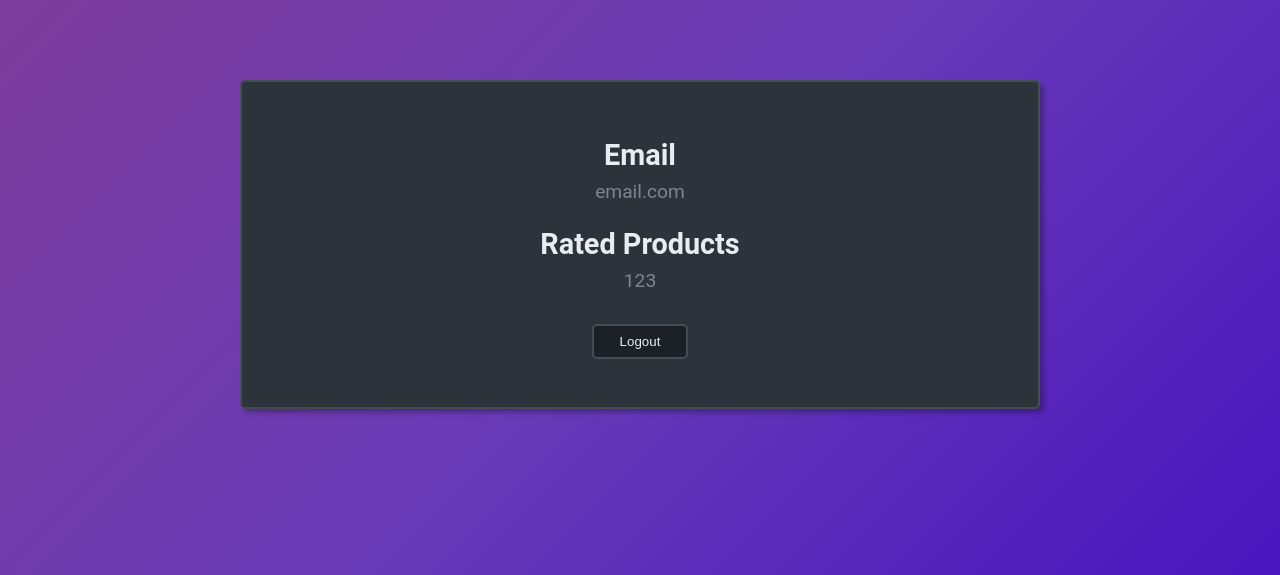
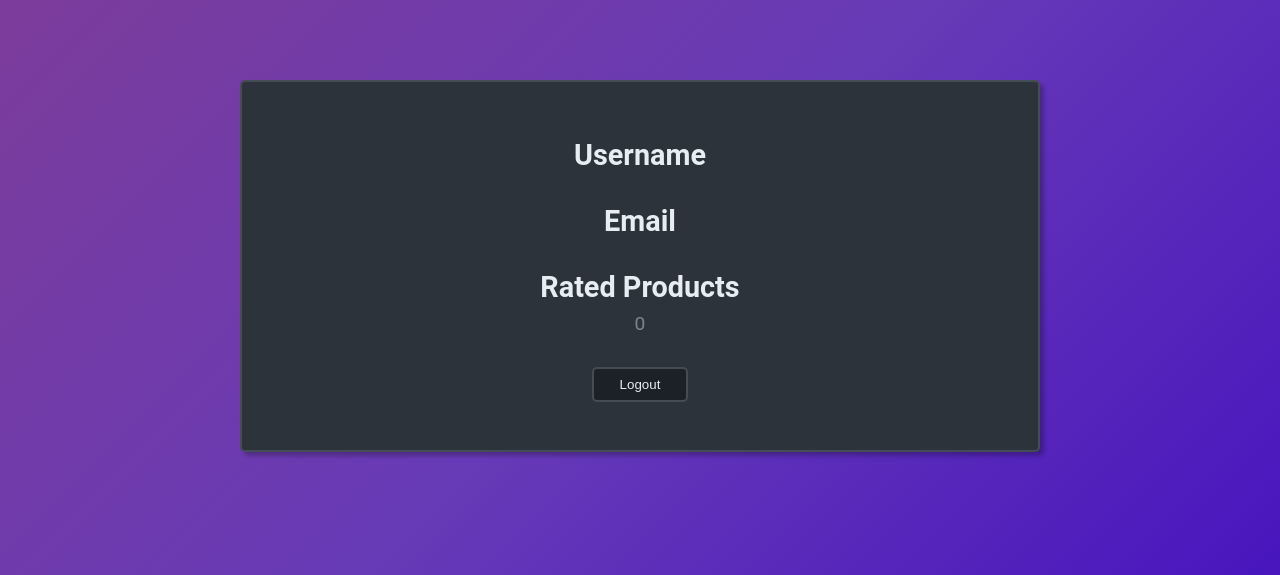
Before and after one commit to jackpie2/WDPAI, a PHP site: page /public/views/profile.php in a window 1280 px wide. Shown: the part 71-646 px from the top of the page. Run offline with PHP 8.4, Linux system fonts and the light colour scheme.

Commit message:
modified profile page to display real user information

```diff
--- a/public/views/profile.php
+++ b/public/views/profile.php
@@ -47,13 +47,37 @@
         <div class="content-container">
             <div class="profile-box box">
                 <div class="profile-info">
+                <div class="profile-info-element">
+                        <h2>Username</h2>
+                        <span class="username">
+                            <?php
+                                if (isset($_SESSION['user'])) {
+                                    echo $_SESSION['user'];
+                                }
+                            ?>
+                        </span>
+                    </div>
                     <div class="profile-info-element">
                         <h2>Email</h2>
-                        <span class="email">email.com</span>
+                        <span class="email">
+                            <?php
+                                if (isset($_SESSION['email'])) {
+                                    echo $_SESSION['email'];
+                                }
+                            ?>
+                        </span>
                     </div>
                     <div class="profile-info-element">
                         <h2>Rated Products</h2>
-                        <span class="rated-products">123</span>
+                        <span class="rated-products">
+                            <?php
+                                if (isset($_SESSION['ratedProducts'])) {
+                                    echo $_SESSION['ratedProducts'];
+                                } else {
+                                    echo 0;
+                                }
+                            ?>
+                        </span>
                     </div>
                 </div>
                 <form class="logout-form" action="user_logout" method="post">
```
